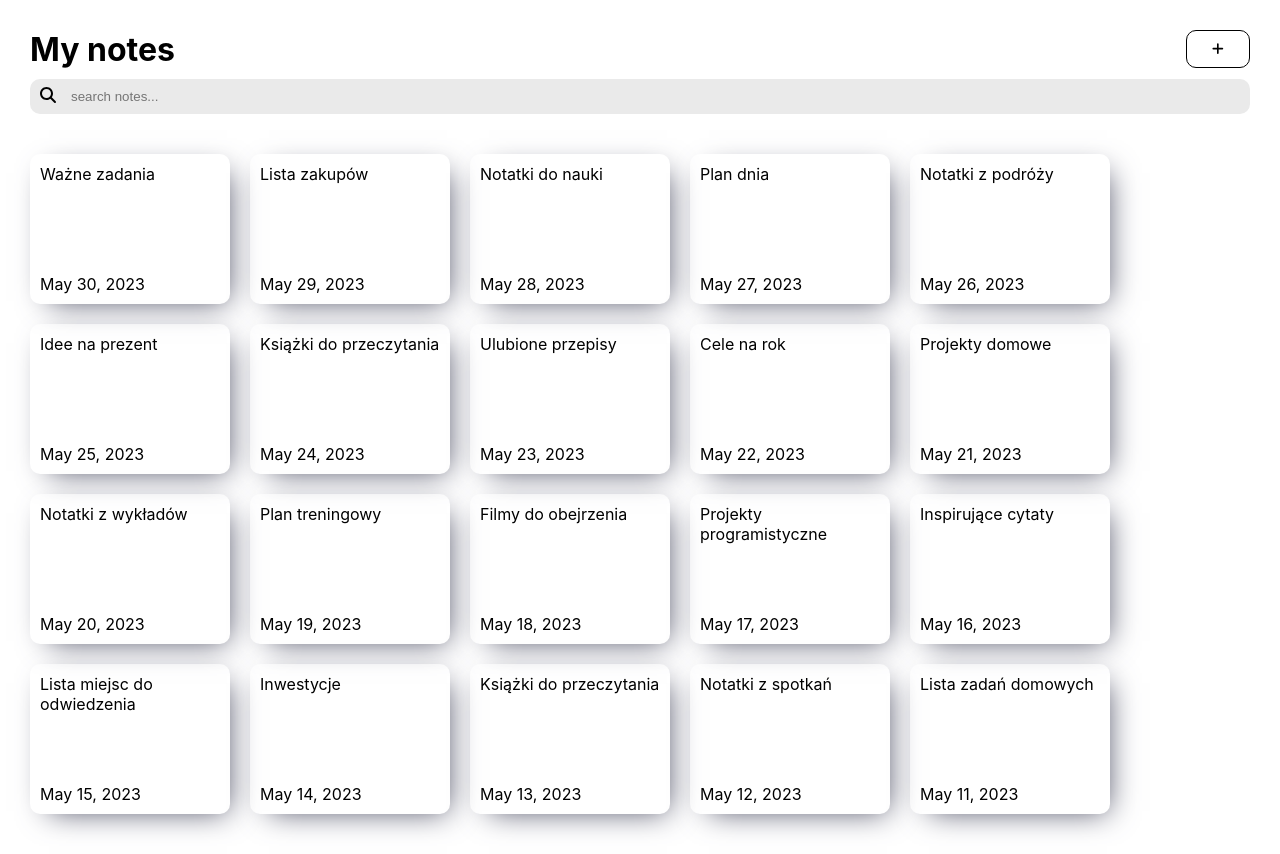
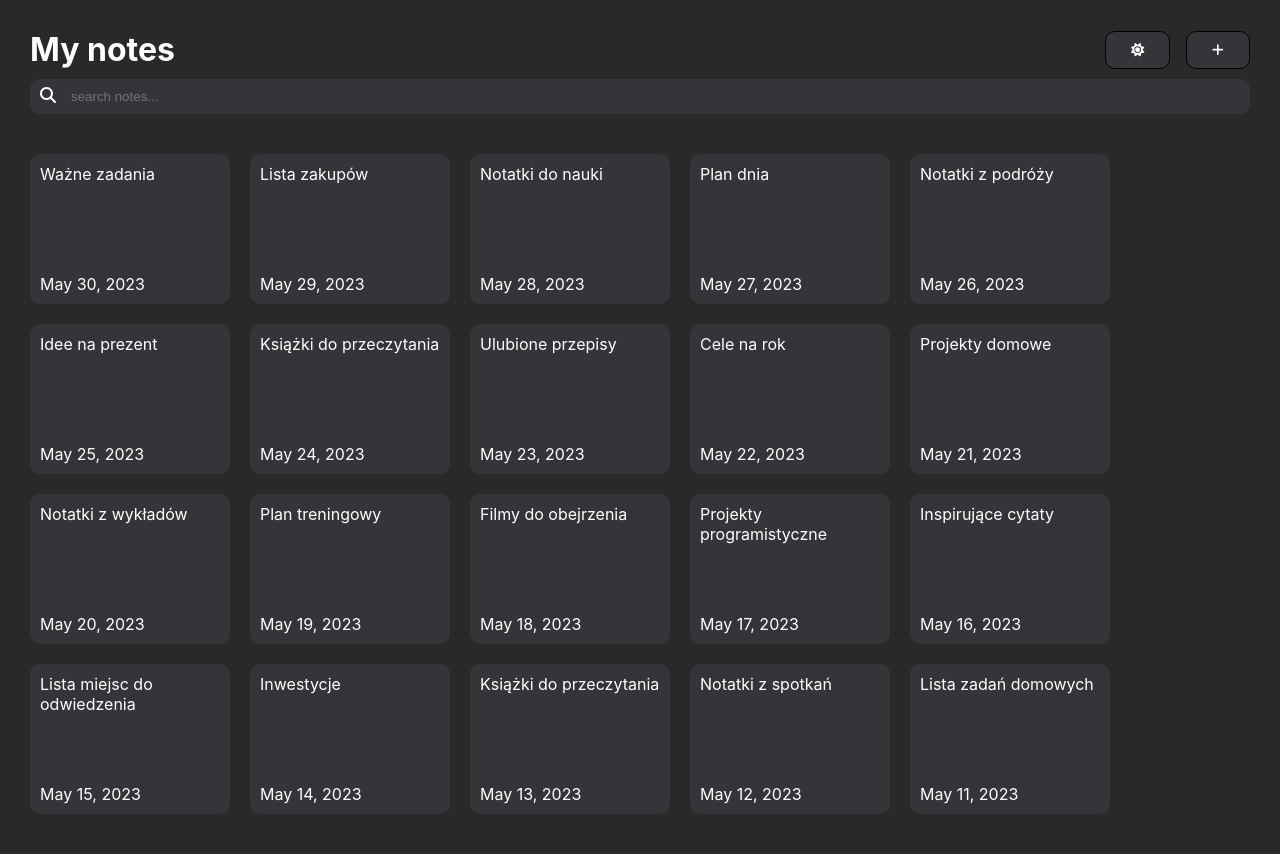
Before and after one commit to malinuuus/note-taking-app-react, a React (Vite) app: page / in a window 1280 px wide. Built offline with nearby package versions, Linux system fonts and the light colour scheme.

Commit message:
Add dark mode toggle feature using context api

```diff
--- a/src/App.tsx
+++ b/src/App.tsx
@@ -1,4 +1,4 @@
-import { useState } from 'react';
+import { useContext, useState } from 'react';
 import { BrowserRouter as Router, Routes, Route } from 'react-router-dom';
 import { MainPage } from './pages/Main';
 import { NewNote } from './pages/NewNote';
@@ -7,6 +7,8 @@ import { EditNote } from './pages/EditNote';
 import { NotFound } from './pages/NotFound';
 import { testNotes, testTags } from './testNotes';
 import { NotesContext } from './context/NotesContext';
+import { ThemeProvider } from 'styled-components';
+import { ThemeContext } from './context/ThemeContext';
 
 export type Tag = {
   id: string
@@ -26,6 +28,8 @@ export type Note = {
 } & NewNote
 
 function App() {
+  const { theme } = useContext(ThemeContext);
+
   const [notes, setNotes] = useState<Note[]>(testNotes.map(note => {
     return {
       ...note,
@@ -67,6 +71,7 @@ function App() {
   }
 
   return (
+    <ThemeProvider theme={theme}>
       <NotesContext.Provider value={{ notes, tags, handleNewNote, handleTagCreate, handleNoteEdit }}>
         <Router>
           <Routes>
@@ -80,6 +85,7 @@ function App() {
           </Routes>
         </Router>
       </NotesContext.Provider>
+    </ThemeProvider>
   )
 }
 
--- a/src/components/Note/styles.tsx
+++ b/src/components/Note/styles.tsx
@@ -14,9 +14,9 @@ const onLoadAnimation = keyframes`
 `;
 
 export const NoteElement = styled(Link)<{ $delay: number }>`
-  -webkit-box-shadow: 8px 8px 29px -11px rgba(66, 68, 90, 1);
-  -moz-box-shadow: 8px 8px 29px -11px rgba(66, 68, 90, 1);
-  box-shadow: 8px 8px 29px -11px rgba(66, 68, 90, 1);
+  -webkit-box-shadow: ${props => props.theme.boxShadow};
+  -moz-box-shadow: ${props => props.theme.boxShadow};
+  box-shadow: ${props => props.theme.boxShadow};
   min-width: 200px;
   height: 150px;
   margin: 10px 20px 10px 0;
@@ -25,6 +25,7 @@ export const NoteElement = styled(Link)<{ $delay: number }>`
   border-radius: 10px;
   text-decoration: none;
   color: inherit;
+  background-color: ${props => props.theme.elements};
   inline-size: min-content;
   ${hoverGrayStyle}
 
--- a/src/components/NoteForm/index.tsx
+++ b/src/components/NoteForm/index.tsx
@@ -6,12 +6,14 @@ import CreatableSelect from 'react-select/creatable'
 import { Note, Tag } from '../../App';
 import { MultiValue } from 'react-select';
 import { NotesContext, NotesContextType } from '../../context/NotesContext';
+import { ThemeContext } from '../../context/ThemeContext';
 
 type NoteFormProps = {
   currentData?: Note
 }
 
 export const NoteForm = ({ currentData }: NoteFormProps) => {
+  const { theme } = useContext(ThemeContext);
   const {
     tags: availableTags,
     handleTagCreate: onTagCreate,
@@ -103,10 +105,18 @@ export const NoteForm = ({ currentData }: NoteFormProps) => {
           onCreateOption={handleTagCreate}
           id='tags'
           styles={{
+            option: styles => ({
+              ...styles,
+              backgroundColor: theme.elements,
+              '&:hover': {
+                backgroundColor: theme.onHover
+              }
+            }),
             control: styles => ({
               ...styles,
               borderColor: '#000',
               borderRadius: 0,
+              backgroundColor: theme.elements,
               '&:hover': {
                 borderColor: '#000'
               }
--- a/src/components/NoteForm/styles.tsx
+++ b/src/components/NoteForm/styles.tsx
@@ -10,6 +10,8 @@ export const InputGroup = styled.div<{ $redShadow?: boolean }>`
     padding: 5px;
     font-family: inherit;
     border: 1px solid #000;
+    background-color: ${props => props.theme.elements};
+    color: inherit;
     -webkit-box-shadow: ${props => props.$redShadow ? 'inset 0px 0px 11px -3px rgba(255, 38, 38, 1)' : 'auto'};
     -moz-box-shadow: ${props => props.$redShadow ? 'inset 0px 0px 11px -3px rgba(255, 38, 38, 1)' : 'auto'};
     box-shadow: ${props => props.$redShadow ? 'inset 0px 0px 11px -3px rgba(255, 38, 38, 1)' : 'auto'};
--- /dev/null
+++ b/src/context/ThemeContext.tsx
@@ -0,0 +1,84 @@
+import { FC, ReactNode, createContext, useEffect, useState } from "react"
+
+type ThemeType = 'dark' | 'light';
+
+type Theme = {
+  background: string,
+  inputBackground: string
+  elements: string
+  onHover: string
+  fontColor: string,
+  disabledFont: string,
+  red: string,
+  redOnHover: string,
+  boxShadow: string
+}
+
+const themes: Record<ThemeType, Theme> = {
+  light: {
+    background: '#fff',
+    inputBackground: '#eaeaea',
+    elements: '#fff',
+    onHover: '#eaeaea',
+    fontColor: '#000',
+    disabledFont: '#dbdbdb',
+    red: '#ff9f9f',
+    redOnHover: '#ff8484',
+    boxShadow: '8px 8px 29px -11px rgba(66, 68, 90, 1)'
+  },
+  dark: {
+    background: '#292929',
+    inputBackground: '#353539',
+    elements: '#353539',
+    onHover: '#4f4f4f',
+    fontColor: '#fff',
+    disabledFont: '#616161',
+    red: '#ff4040',
+    redOnHover: '#c72c2c',
+    boxShadow: 'none'
+  }
+}
+
+type ThemeContextType = {
+  themeType: ThemeType,
+  theme: Theme
+  setTheme?: (themeType: ThemeType) => void
+};
+
+export const ThemeContext = createContext<ThemeContextType>({
+  themeType: 'light',
+  theme: themes['light']
+ });
+
+type ThemeProviderProps = {
+  children?: ReactNode
+}
+
+export const ThemeProvider: FC<ThemeProviderProps> = ({ children }) => {
+  const [themeType, setThemeType] = useState<ThemeType>('dark');
+
+  const setBodyTheme = (theme: ThemeType = themeType) => {
+    const { background, fontColor } = themes[theme];
+    document.body.style.backgroundColor = background;
+    document.body.style.color = fontColor;
+  }
+
+  const setTheme = (theme: ThemeType) => {
+    setBodyTheme(theme);
+    setThemeType(theme);
+  };
+
+  useEffect(() => setBodyTheme(), []);
+
+  return (
+    <ThemeContext.Provider
+      value={{
+        themeType,
+        theme: themes[themeType],
+        setTheme
+      }}
+    >
+      {children}
+    </ThemeContext.Provider>
+  )
+}
--- a/src/main.tsx
+++ b/src/main.tsx
@@ -2,9 +2,12 @@ import React from 'react'
 import ReactDOM from 'react-dom/client'
 import App from './App.tsx'
 import './index.css'
+import { ThemeProvider } from './context/ThemeContext.tsx'
 
 ReactDOM.createRoot(document.getElementById('root') as HTMLElement).render(
   <React.StrictMode>
-    <App />
+    <ThemeProvider>
+      <App />
+    </ThemeProvider>
   </React.StrictMode>,
 )
--- a/src/pages/Main/index.tsx
+++ b/src/pages/Main/index.tsx
@@ -3,13 +3,16 @@ import { Link } from "react-router-dom"
 import { Note as NoteElement } from '../../components/Note'
 import { Input, InputGroup, NotesContainer } from "./style"
 import { Header, Button, FAIcon } from "../../styles"
-import { faMagnifyingGlass, faPlus } from '@fortawesome/free-solid-svg-icons'
+import { faMagnifyingGlass, faMoon, faPlus, faSun } from '@fortawesome/free-solid-svg-icons'
 import { NotesContext, NotesContextType } from '../../context/NotesContext'
+import { ElementsGroup } from '../Note/styles'
+import { ThemeContext } from '../../context/ThemeContext'
 
 const animationDelayFactor = .2;
 
 export const MainPage = () => {
   const { notes } = useContext(NotesContext) as NotesContextType;
+  const { themeType, setTheme } = useContext(ThemeContext);
   const [searchValue, setSearchValue] = useState<string>('');
 
   const filteredNotes = useMemo(() => {
@@ -23,11 +26,16 @@ export const MainPage = () => {
     <div>
       <Header>
         <h1>My notes</h1>
-        <Link to='/new'>
-          <Button>
-            <FAIcon icon={faPlus} />
+        <ElementsGroup>
+          <Button onClick={() => setTheme!(themeType === 'dark' ? 'light' : 'dark')}>
+            {themeType === 'dark' ? <FAIcon icon={faSun} /> : <FAIcon icon={faMoon} />}
           </Button>
-        </Link>
+          <Link to='/new'>
+            <Button>
+              <FAIcon icon={faPlus} />
+            </Button>
+          </Link>
+        </ElementsGroup>
       </Header>
       <InputGroup>
         <FAIcon icon={faMagnifyingGlass} />
--- a/src/pages/Main/style.tsx
+++ b/src/pages/Main/style.tsx
@@ -11,7 +11,7 @@ export const NotesContainer = styled.div`
 `;
 
 export const InputGroup = styled.div`
-  background: #eaeaea;
+  background: ${props => props.theme.inputBackground};
   padding: 5px;
   margin: 10px 0;
   border-radius: 10px;
@@ -22,4 +22,5 @@ export const Input = styled.input`
   padding: 5px;
   margin-left: 5px;
   border: none;
+  color: inherit;
 `;
--- a/src/pages/Note/index.tsx
+++ b/src/pages/Note/index.tsx
@@ -5,6 +5,7 @@ import { Button, FAIcon, Header } from "../../styles";
 import { dateFormat, timeFormat } from "../../utils/dateFormat";
 import { faTrashCan, faPenToSquare } from "@fortawesome/free-regular-svg-icons";
 import { NotFound } from "../NotFound";
+import { faArrowLeft } from "@fortawesome/free-solid-svg-icons";
 
 type NoteProps = {
   notes: NoteType[]
@@ -37,7 +38,9 @@ export const Note = ({ notes, onDelete }: NoteProps) => {
             </Button>
           </Link>
           <Link to='..'>
-            <Button>{'<'}</Button>
+            <Button>
+              <FAIcon icon={faArrowLeft} />
+            </Button>
           </Link>
         </ElementsGroup>
       </Header>
--- a/src/pages/Note/styles.tsx
+++ b/src/pages/Note/styles.tsx
@@ -14,10 +14,10 @@ export const ElementsGroup = styled.div`
 `;
 
 export const DeleteButton = styled(Button)`
-  background-color: #ff9f9f;
+  background-color: ${props => props.theme.red};
 
   &:hover {
-    background-color: #ff8484;
+    background-color: ${props => props.theme.redOnHover};
   }
 `;
 
--- a/src/styles.tsx
+++ b/src/styles.tsx
@@ -5,7 +5,7 @@ export const hoverGrayStyle = css`
   transition: background-color 250ms;
 
   &:hover {
-    background-color: #eaeaea;
+    background-color: ${props => props.theme.onHover};
   }
 `;
 
@@ -15,15 +15,16 @@ export const Button = styled.button`
   font-family: inherit;
   border-radius: 10px;
   border: 1px solid #000;
-  background-color: inherit;
+  background-color: ${props => props.theme.elements};
+  color: ${props => props.theme.fontColor};
   cursor: pointer;
   ${hoverGrayStyle}
 `;
 
 export const DisabledButton = styled(Button)`
   pointer-events: none;
-  color: #dbdbdb;
-  border-color: #dbdbdb;
+  color: ${props => props.theme.disabledFont};
+  border-color: ${props => props.theme.disabledFont};
 `;
 
 export const Header = styled.div`
@@ -33,4 +34,5 @@ export const Header = styled.div`
 
 export const FAIcon = styled(FontAwesomeIcon)`
   margin: 0 5px;
+  color: ${props => props.theme.fontColor};
 `
```
Lines whose indentation alone changed are shown as unchanged.
